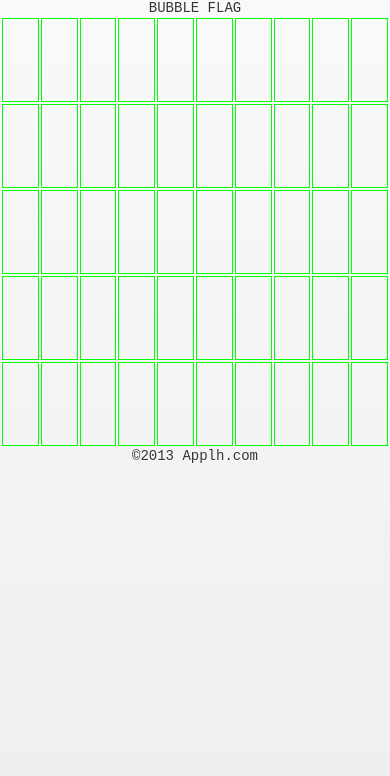
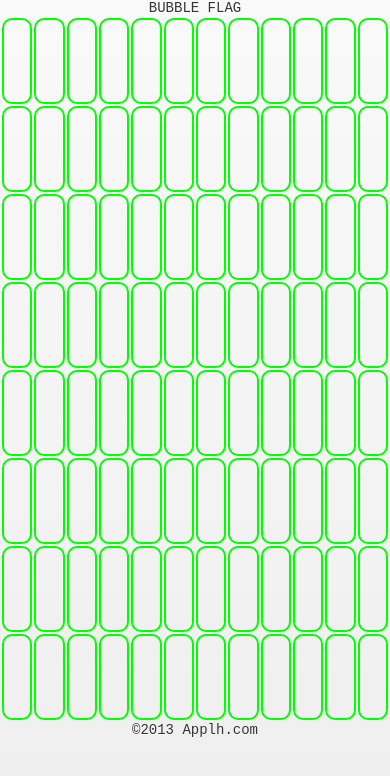
Before and after one commit to applh/bubbleflag, a plain HTML site: page index.html in a window 390 px wide. Drawn offline with Linux system fonts and the light colour scheme; some packages are replaced by stand-ins of ours.

Commit message:
remove meta viewport
grow grid to 12x8

```diff
--- a/index.html
+++ b/index.html
@@ -5,8 +5,6 @@
 
     <meta http-equiv="Content-Type" content="text/html; charset=UTF-8" />
     <meta name="format-detection" content="telephone=no" />
-    <meta name="viewport" content="user-scalable=no">
-
 
    <link rel="stylesheet" href="jquery-mobile-min.css">
 
@@ -24,7 +22,8 @@ table {
 table td {
    width:80px;
    height:80px;
-   border:1px #00ff00 solid;
+   border:2px #00ff00 solid;
+   border-radius: 10px;
 }
 .header {
    text-align:center;
@@ -73,8 +72,12 @@ BUBBLE FLAG
    <td></td>
    <td></td>
    <td></td>
+   <td></td>
+   <td></td>
   </tr>
   <tr>
+   <td></td>
+   <td></td>
    <td></td>
    <td></td>
    <td></td>
@@ -97,8 +100,12 @@ BUBBLE FLAG
    <td></td>
    <td></td>
    <td></td>
+   <td></td>
+   <td></td>
   </tr>
   <tr>
+   <td></td>
+   <td></td>
    <td></td>
    <td></td>
    <td></td>
@@ -121,6 +128,50 @@ BUBBLE FLAG
    <td></td>
    <td></td>
    <td></td>
+   <td></td>
+   <td></td>
+  </tr>
+  <tr>
+   <td></td>
+   <td></td>
+   <td></td>
+   <td></td>
+   <td></td>
+   <td></td>
+   <td></td>
+   <td></td>
+   <td></td>
+   <td></td>
+   <td></td>
+   <td></td>
+  </tr>
+  <tr>
+   <td></td>
+   <td></td>
+   <td></td>
+   <td></td>
+   <td></td>
+   <td></td>
+   <td></td>
+   <td></td>
+   <td></td>
+   <td></td>
+   <td></td>
+   <td></td>
+  </tr>
+  <tr>
+   <td></td>
+   <td></td>
+   <td></td>
+   <td></td>
+   <td></td>
+   <td></td>
+   <td></td>
+   <td></td>
+   <td></td>
+   <td></td>
+   <td></td>
+   <td></td>
   </tr>
  </tbody>
 </table>
```
